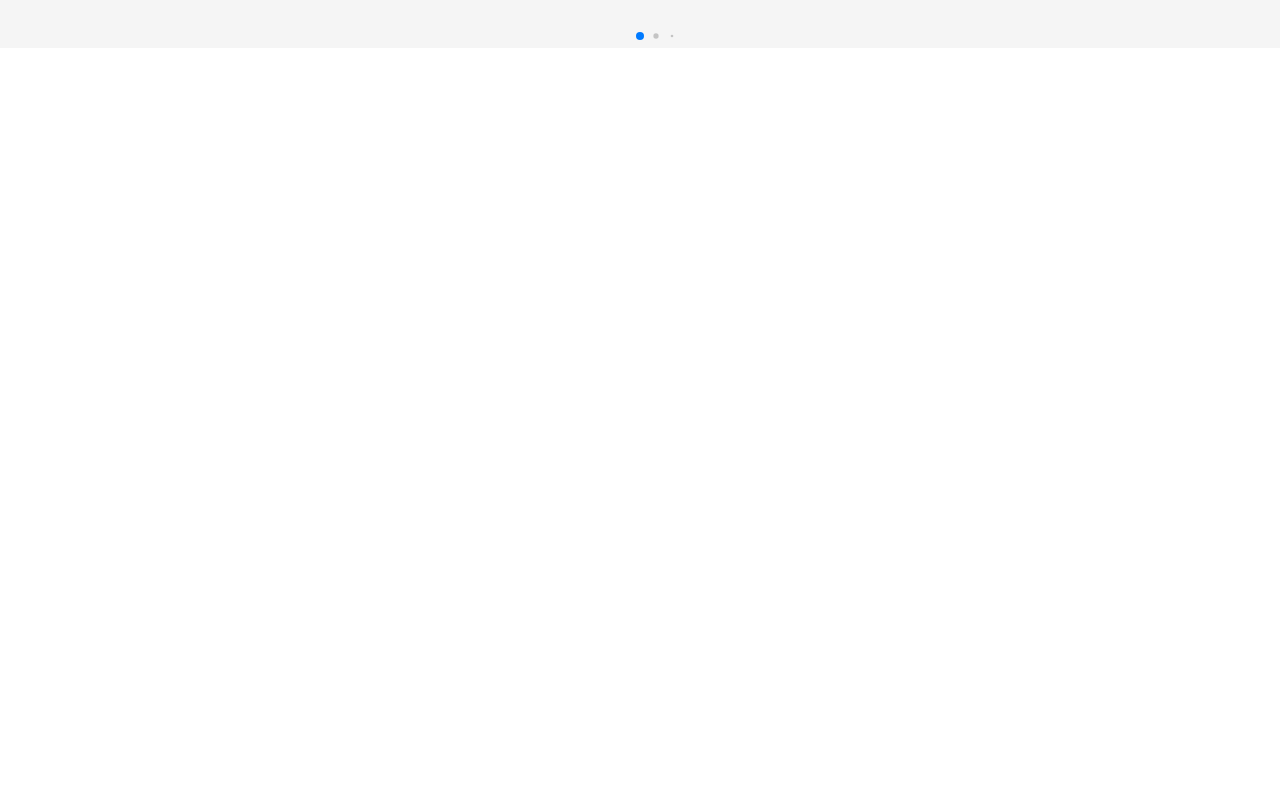
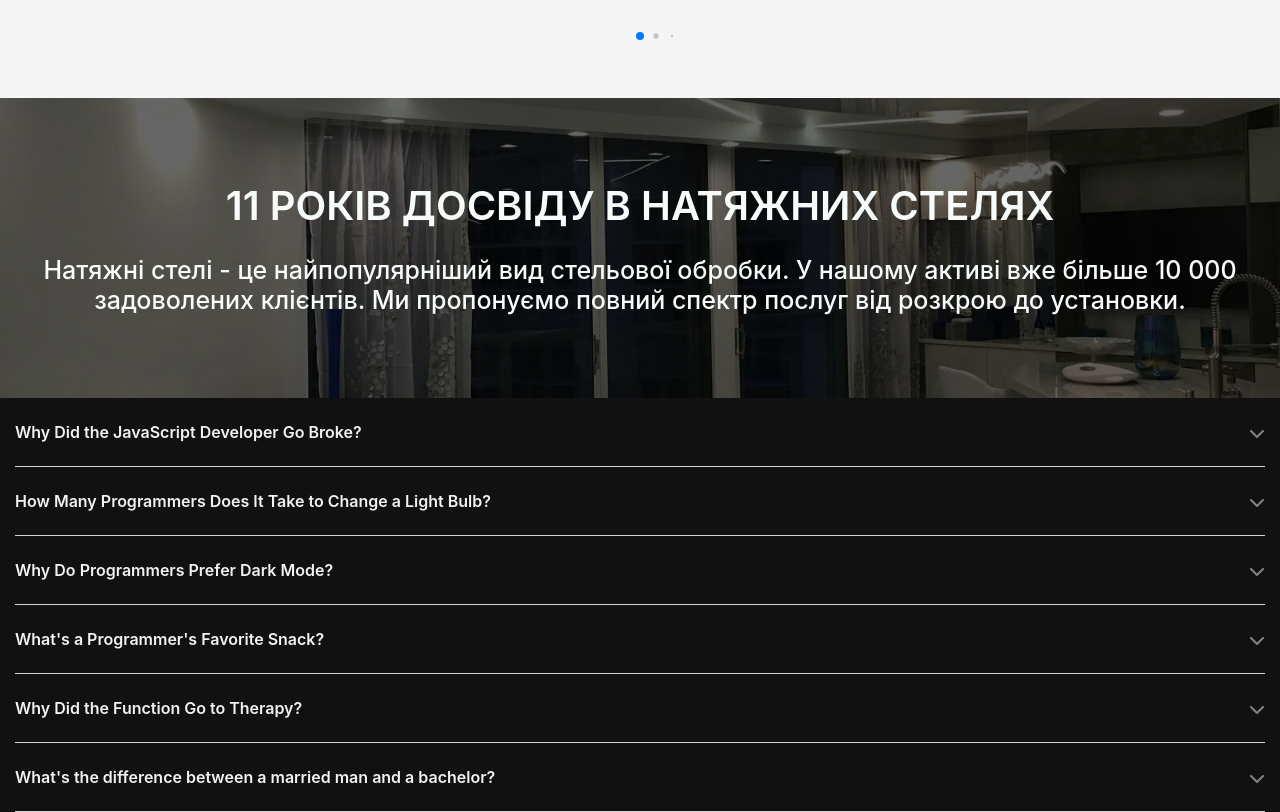
Before and after one commit to AnastasiiaBl/steliUA, a React (Vite) app: page / in a window 1280 px wide. Shown: the part 4970-5782 px from the top of the page. Before the commit the page ends 5018 px from the top, so only its background shows below. Built offline with nearby package versions, Linux system fonts and the light colour scheme.

Commit message:
UPDATE: complete section - Accordion and AccordionItem

```diff
--- a/src/App.jsx
+++ b/src/App.jsx
@@ -4,7 +4,8 @@ import Banner from './components/Banner';
 import Advantages from './components/Advantages';
 import Servises from './components/Servises';
 import Works from './components/Works';
-// import Advertising from './components/Advertising';
+import Advertising from './components/Advertising';
+import Accordion from './components/Accordion';
 
 function App() {
 
@@ -15,7 +16,8 @@ function App() {
       <Advantages/>
       <Servises/>
       <Works/>
-      {/* <Advertising/> */}
+      <Advertising/>
+      <Accordion/>
     </>
   )
 }
--- /dev/null
+++ b/src/components/Accordion/accordion.module.scss
@@ -0,0 +1,13 @@
+
+.accordion{
+  background-color: #111111;
+  min-width: 320px;
+
+    &__container {
+      min-width: 320px;
+      max-width: 1470px;
+      margin: 0 auto;
+      padding: 0 15px;
+      box-sizing: border-box;
+      }
+}
--- /dev/null
+++ b/src/components/Accordion/data.js
@@ -0,0 +1,34 @@
+const data = [
+    {
+      heading: "Why Did the JavaScript Developer Go Broke?",
+      content:
+        "Because he lost all his cache!"
+    },
+    {
+      heading: "How Many Programmers Does It Take to Change a Light Bulb?",
+      content:
+        "None. It's a hardware problem!"
+    },
+    {
+      heading: "Why Do Programmers Prefer Dark Mode?",
+      content:
+        "Because the light attracts bugs!"
+    },
+    {
+      heading: "What's a Programmer's Favorite Snack?",
+      content:
+        "Chips with a side of cache!"
+    },
+    {
+      heading: "Why Did the Function Go to Therapy?",
+      content:
+        "It had too many issues!"
+    },
+    {
+      heading: "What's the difference between a married man and a bachelor?",
+      content:
+        "A bachelor will go to the fridge, sees nothing he wants, and go to bed A married man will go the bed..."
+    }
+  ];
+
+  export default data;
--- /dev/null
+++ b/src/components/Accordion/index.jsx
@@ -0,0 +1,29 @@
+import AccordionItem from "../AccordionItem";
+import data from "./data.js";
+import { useState } from "react";
+import style from "./accordion.module.scss";
+
+export default function Accordion() {
+    const [activeIndex, setActiveIndex] = useState(null);
+    // console.log(activeIndex)
+
+    const handleItemClick = (index) => {
+      setActiveIndex((prevIndex) => (prevIndex === index ? null : index));
+    };
+
+    return (
+      <div className={style.accordion}>
+        <div className={style.accordion__container}>
+        {data.map((item, index) => (
+          <AccordionItem
+            key={index}
+            heading={item.heading}
+            content={item.content}
+            isOpen={activeIndex === index}
+            onClick={() => handleItemClick(index)}
+          />
+        ))}
+      </div>
+      </div>
+    );
+  }
--- /dev/null
+++ b/src/components/AccordionItem/accordionItem.module.scss
@@ -0,0 +1,77 @@
+.item {
+  &__wrapper {
+    border-bottom: 1px solid lightgray;
+  }
+
+  &__button {
+    all: unset;
+    color: #f2f2f2;
+    fill: #f2f2f2;
+    transition: 250ms ease;
+    padding: 1.5rem 0;
+    width: 100%;
+    font-weight: 600;
+  }
+
+  &__button:hover {
+    background-image: linear-gradient(
+      90deg,
+      transparent,
+      rgb(255 255 255 / 7%),
+      transparent
+    );
+    cursor: pointer;
+  }
+
+  &__button.active {
+    background-image: linear-gradient(
+      90deg,
+      transparent,
+      rgb(255 255 255 / 7%),
+      transparent
+    );
+    color: #ca8b64;
+    fill: #ca8b64;
+  }
+
+  &__heading {
+    display: flex;
+    align-items: center;
+    justify-content: space-between;
+  }
+
+  &__icon {
+    display: inline-block;
+    position: relative;
+    top: 3px;
+    transition: transform 250ms ease;
+    opacity: 0.5;
+  }
+
+  &__icon.chevronDown {
+    transform: rotate(540deg);
+    top: -1px;
+  }
+
+  &__icon.chevronUp {
+    transform: rotate(0deg);
+  }
+
+  &__contentContainer {
+    // max-width: 75%;
+    // transition: height 0.3s ease;
+    // height: 0; /* Изначально высота 0 для закрытого состояния */
+    max-width: 75%;
+  transition: 250ms ease;
+  overflow: hidden;
+  }
+
+  &__contentContainer.open {
+    height: auto; /* Открытое состояние, высота будет задаваться динамически */
+}
+
+  &__content {
+    padding: 1rem;
+    color: #f2f2f2;
+  }
+}
--- /dev/null
+++ b/src/components/AccordionItem/index.jsx
@@ -0,0 +1,51 @@
+import { useRef, useEffect } from "react";
+import style from "./accordionItem.module.scss";
+import { ChevronUp } from "../icons";
+import PropTypes from 'prop-types';
+
+export default function AccordionItem({ heading, content, isOpen, onClick }) {
+  const contentHeight = useRef();
+  console.log(contentHeight)
+  useEffect(() => {
+    console.log("isOpen changed: ", isOpen);
+  }, [isOpen]);
+
+
+  return (
+    <div className={style.item__wrapper}>
+      <button className={`${style.item__button} ${isOpen ? style.active : ""}`} onClick={onClick}>
+        <p className={style.item__heading}>
+          {heading}
+          <span className={`${style.item__icon} ${isOpen ? style.chevronUp : style.chevronDown}`}>
+            <ChevronUp/>
+          </span>
+        </p>
+      </button>
+      {/* <div
+        className={`${style.item__contentContainer} ${isOpen ? style.open : ""}`}
+        ref={contentHeight}
+      >
+        <p className={style.item__content}>{content}</p>
+      </div> */}
+      <div
+          className={style.item__contentContainer}
+          ref={contentHeight}
+          style={
+            isOpen
+              ? { height: contentHeight.current.scrollHeight }
+              : { height: "0px" }
+          }
+        >
+          <p className={style.item__content}>{content}</p>
+        </div>
+    </div>
+  );
+}
+
+// https://codepen.io/maacaa0/pen/RwdPoEX
+AccordionItem.propTypes = {
+  heading: PropTypes.string.isRequired,
+  content: PropTypes.string.isRequired,
+  isOpen: PropTypes.bool.isRequired,
+  onClick: PropTypes.func.isRequired,
+};
--- a/src/components/Advertising/index.jsx
+++ b/src/components/Advertising/index.jsx
@@ -4,7 +4,7 @@ export default function Advertising() {
 
     return (
         <>
-        <section className={style.advertising}>
+        <section id="advertising" className={style.advertising}>
             <div className={style.advertising__container}>
                 <div className={style.advertising__content}>
                     <h2 className={style.advertising__title}>11 років досвіду в натяжних стелях</h2>
--- a/src/components/Works/works.module.scss
+++ b/src/components/Works/works.module.scss
@@ -257,6 +257,7 @@
   min-width: 320px;
   // height: 500px;
   box-sizing: border-box;
+  padding-bottom: 50px;
 
   &__container {
     min-width: 320px;
--- /dev/null
+++ b/src/components/icons/chevronUp.jsx
@@ -0,0 +1,7 @@
+
+
+export function ChevronUp() {
+    return (
+        <svg xmlns="http://www.w3.org/2000/svg" height="16" width="16" viewBox="0 0 512 512"><path d="M233.4 105.4c12.5-12.5 32.8-12.5 45.3 0l192 192c12.5 12.5 12.5 32.8 0 45.3s-32.8 12.5-45.3 0L256 173.3 86.6 342.6c-12.5 12.5-32.8 12.5-45.3 0s-12.5-32.8 0-45.3l192-192z"/></svg>
+    );
+  }
--- a/src/components/icons/index.js
+++ b/src/components/icons/index.js
@@ -5,3 +5,4 @@ export * from "./variety.jsx";
 export * from "./safety.jsx";
 export * from "./wallet.jsx";
 export * from "./arrow.jsx";
+export * from "./chevronUp.jsx";
```
